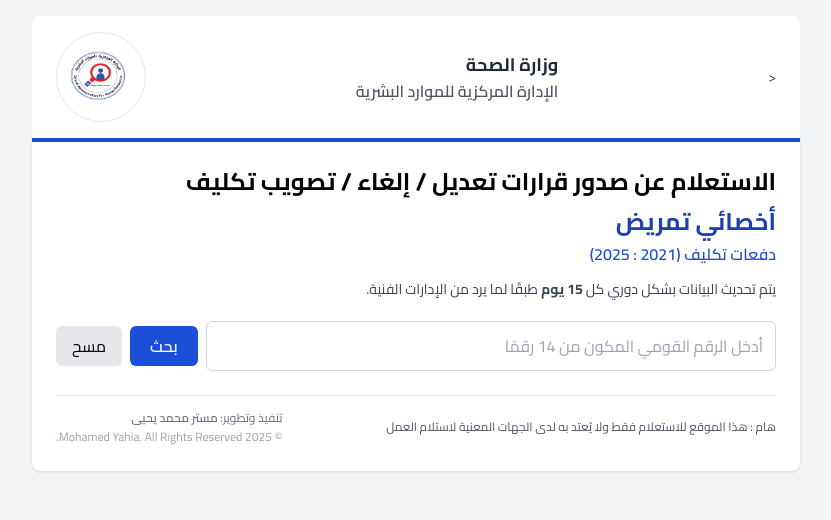
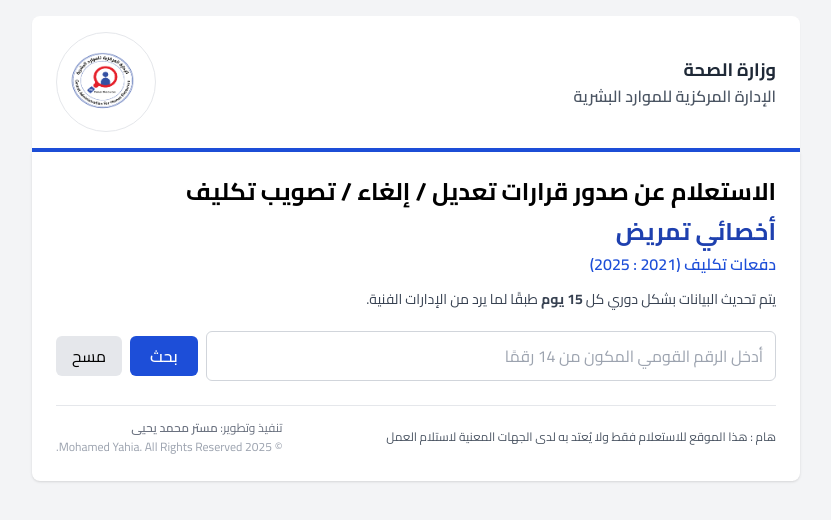
Before and after one commit to mohamedyahia3050-glitch/ncc, a plain HTML site: page index.html in a window 1280 px wide. Shown: the whole page, without its empty margins (224-1055 px from the left). Drawn offline with nearby package versions, Linux system fonts and the light colour scheme.

Commit message:
Adjust image size and correct HTML indentation
Updated image dimensions and fixed indentation.

```diff
--- a/index.html
+++ b/index.html
@@ -21,7 +21,7 @@
       <div class="flex justify-between items-center text-sm text-gray-700">
 
         <!-- يمين -->
-        <<div class="text-right leading-relaxed">
+        <div class="text-right leading-relaxed">
   <div class="text-base md:text-lg font-bold text-gray-800">
     وزارة الصحة
   </div>
@@ -35,7 +35,7 @@
   <img
   src="./logo.png"
   alt="شعار الجهة"
-  class="h-[90px] w-[90px] object-contain rounded-full border border-gray-200 bg-white p-2"
+  class="h-[100px] w-[100px] object-contain rounded-full border border-gray-200 bg-white p-2"
 />
 </div>
 
```
